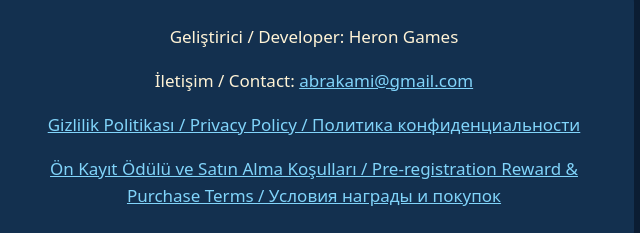
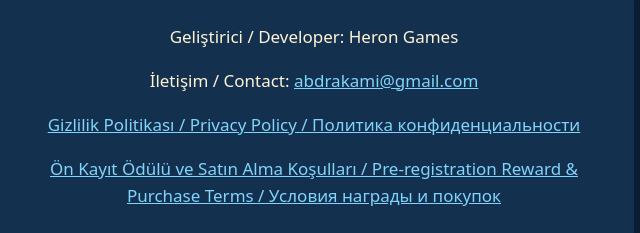
Before and after one commit to hookandgrill/hookandgrill.github.io, a plain HTML site: page index.html in a window 1280 px wide. Shown: the part 243-476 px from the top of the page, 326-966 px from the left. Drawn offline with Linux system fonts and the light colour scheme.

Commit message:
Update index.html

```diff
--- a/index.html
+++ b/index.html
@@ -20,7 +20,7 @@
   <p>Catch fish, cook them in the kitchen and sell them in your restaurant. Grow your restaurant to escape the island!</p>
   <div class="box">
     <p>Geliştirici / Developer: Heron Games</p>
-    <p>İletişim / Contact: <a href="mailto:abrakami@gmail.com">abrakami@gmail.com</a></p>
+    <p>İletişim / Contact: <a href="mailto:abdrakami@gmail.com">abdrakami@gmail.com</a></p>
     <p><a href="gizlilik.html">Gizlilik Politikası / Privacy Policy / Политика конфиденциальности</a></p>
     <p><a href="kosullar.html">Ön Kayıt Ödülü ve Satın Alma Koşulları / Pre-registration Reward &amp; Purchase Terms / Условия награды и покупок</a></p>
   </div>
```
